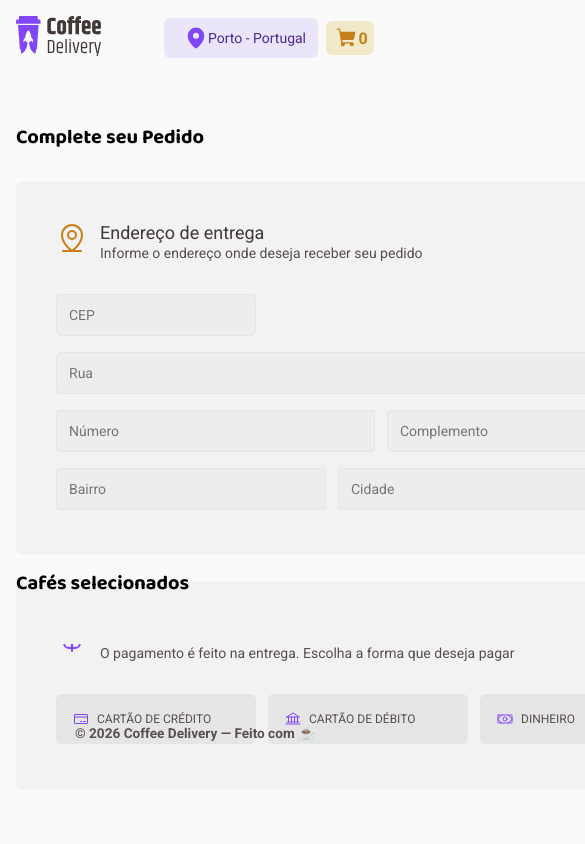
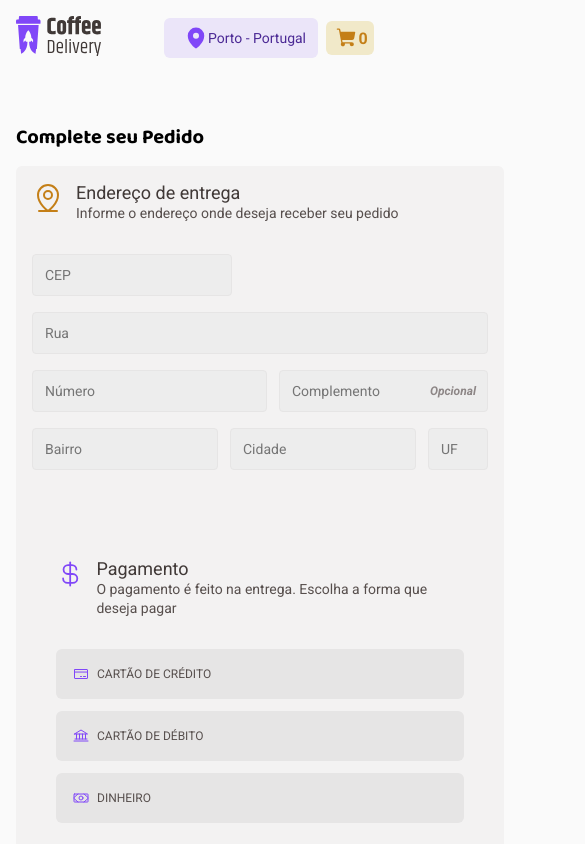
Before and after one commit to bastos88/coffee-delivery, a React (Vite) app: page /checkout in a window 390 px wide. Shown: the top 844 px of the page, 585 px wide, since content can reach past the window. Built offline with nearby package versions, Linux system fonts and the light colour scheme; data requests are answered from the project's data file.

Commit message:
fix(checkout): make Form and Payment responsive (use max-width, reduce padding on mobile, stack payment options)

```diff
--- a/src/pages/Checkout/Form/styles.ts
+++ b/src/pages/Checkout/Form/styles.ts
@@ -1,14 +1,23 @@
 import styled from "styled-components";
 
 export const FormContainer = styled.div`
-    width: 44rem;
-    height: 23.25rem;
+    width: 100%;
+    max-width: 44rem;
     background: ${props => props.theme['base-card']} ;
     margin-top: 2rem;
     border-radius: 6px;
+    box-sizing: border-box;
+
+    @media (max-width: 768px) {
+      margin-top: 1rem;
+    }
 `
 export const FormWrapper = styled.div`
     padding: 40px;
+
+    @media (max-width: 480px) {
+      padding: 16px;
+    }
 `
 export const Header = styled.div`
     display: flex;
--- a/src/pages/Checkout/Payment/styles.ts
+++ b/src/pages/Checkout/Payment/styles.ts
@@ -1,12 +1,13 @@
 import styled from "styled-components";
 
 export const PaymentContainer = styled.div`
-    width: 44rem;
-    height: 13rem;
-    background: ${props => props.theme['base-card']} ;
-    margin-top: 2rem;
-    border-radius: 6px;
-    padding: 40px;
+  width: 100%;
+  max-width: 44rem;
+  min-height: 13rem;
+  background: ${props => props.theme['base-card']} ;
+  margin-top: 2rem;
+  border-radius: 6px;
+  padding: 40px;
     p {
     font-family: "Roboto";
     font-size: 1.125rem;
@@ -49,6 +50,10 @@ export const PaymentOptions = styled.div`
   margin-top: 2rem;
   gap: 0.75rem;
 
+  @media (max-width: 480px) {
+    flex-direction: column;
+  }
+
   label {
     flex: 1;
     background:${props => props.theme['base-button']};
```
